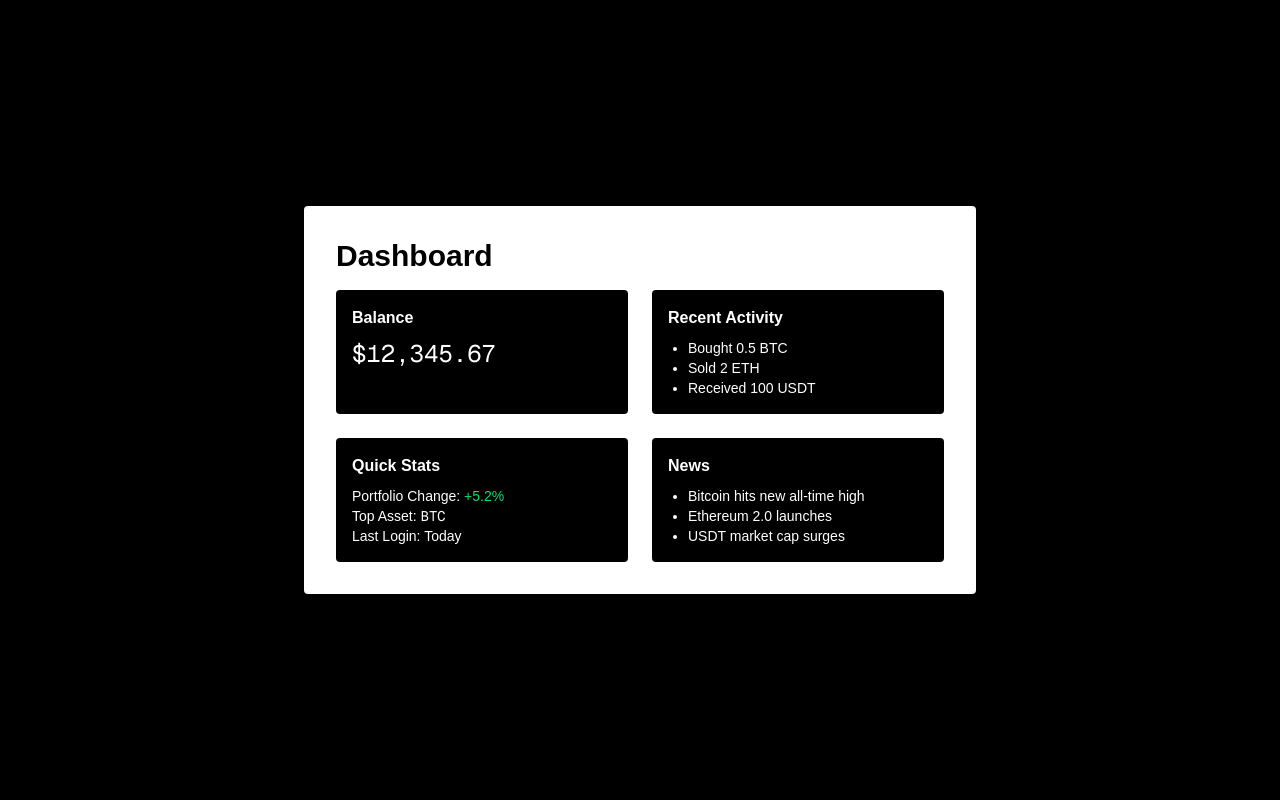
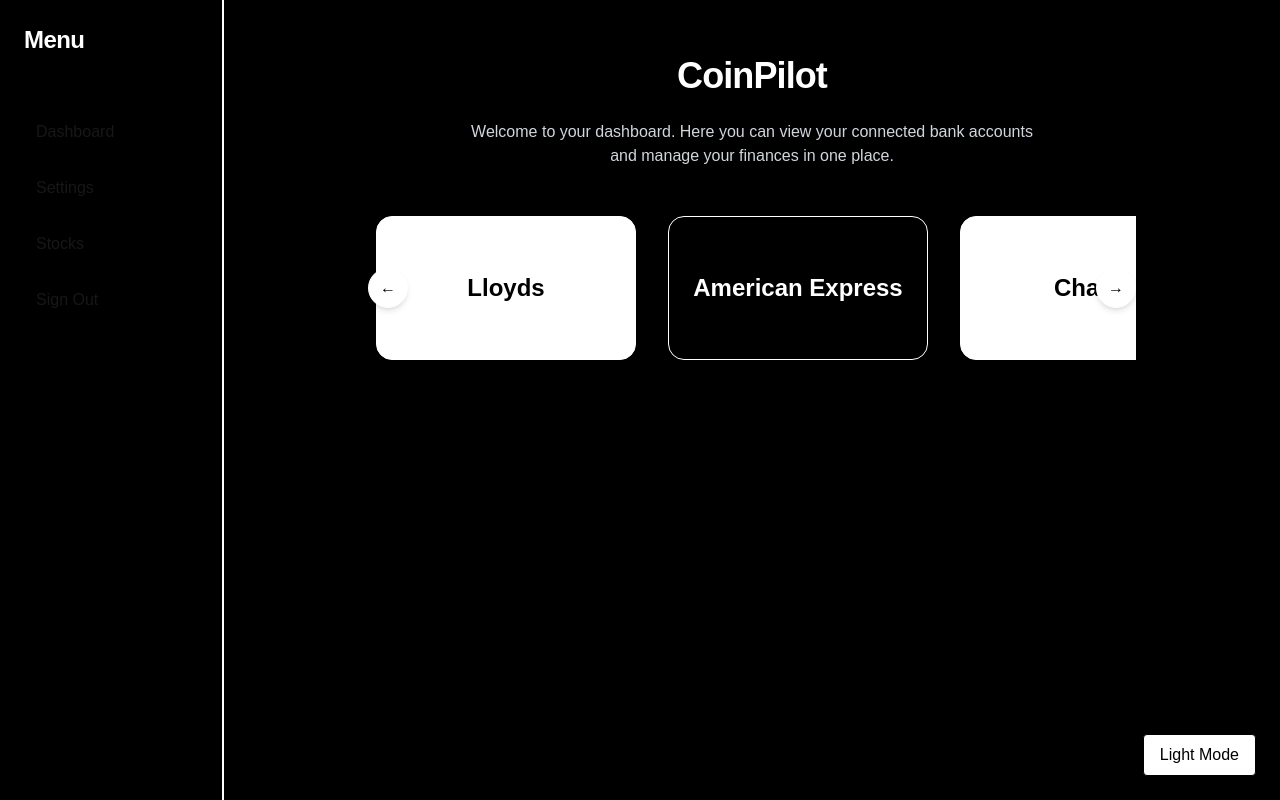
Before and after one commit to fdoorish/CoinPilot, a Next.js app in the folder coinpilot/: page /dashboard in a window 1280 px wide. Built offline with nearby package versions, Linux system fonts and the light colour scheme.

Commit message:
Added pages for menu bar, added changed to dahsboard page

```diff
--- a/coinpilot/app/dashboard/page.tsx
+++ b/coinpilot/app/dashboard/page.tsx
@@ -1,39 +1,147 @@
+"use client";
+
+import { useState, useRef } from "react";
+import { useRouter } from "next/navigation";
+import Link from "next/link";
+
+const accounts = [
+	{ name: "Lloyds" },
+	{ name: "American Express" },
+	{ name: "Chase" },
+	{ name: "Monzo" },
+	{ name: "Revolut" },
+];
+
 export default function DashboardPage() {
+	const [menuOpen, setMenuOpen] = useState(false);
+	const [darkMode, setDarkMode] = useState(true);
+	const carouselRef = useRef<HTMLDivElement>(null);
+	const router = useRouter();
+
+	// Carousel scroll handler (faster)
+	function scrollCarousel(direction: "left" | "right") {
+		if (!carouselRef.current) return;
+		const width = carouselRef.current.offsetWidth;
+		if (direction === "left") {
+			carouselRef.current.scrollBy({ left: -width, behavior: "smooth" });
+		} else {
+			carouselRef.current.scrollBy({ left: width, behavior: "smooth" });
+		}
+	}
+
+	// Allow horizontal scroll with mouse wheel (faster)
+	function handleWheel(e: React.WheelEvent<HTMLDivElement>) {
+		if (carouselRef.current && Math.abs(e.deltaY) > Math.abs(e.deltaX)) {
+			carouselRef.current.scrollBy({ left: e.deltaY * 2, behavior: "smooth" });
+			e.preventDefault();
+		}
+	}
+
+	// Theme classes
+	const theme = darkMode
+		? {
+				bg: "bg-black",
+				text: "text-white",
+				sidebar: "bg-black border-r-2 border-white",
+				card: (i: number) =>
+					i % 2 === 0
+						? "bg-white text-black border border-white"
+						: "bg-black text-white border border-white",
+				button: "bg-white text-black hover:bg-gray-200",
+				arrow: "bg-white text-black border border-white",
+		  }
+		: {
+				bg: "bg-white",
+				text: "text-black",
+				sidebar: "bg-white border-r-2 border-black",
+				card: (i: number) =>
+					i % 2 === 0
+						? "bg-white text-black border border-black"
+						: "bg-black text-white border border-black",
+				button: "bg-black text-white hover:bg-gray-800",
+				arrow: "bg-black text-white border border-black",
+		  };
+
 	return (
-    <main className="flex min-h-screen flex-col items-center justify-center bg-black">
-      <div className="w-full max-w-2xl p-8 bg-white rounded shadow">
-        <h1 className="text-3xl font-bold mb-4 text-black">Dashboard</h1>
-        <div className="grid grid-cols-1 md:grid-cols-2 gap-6">
-          <div className="p-4 bg-black rounded">
-            <h2 className="font-semibold mb-2 text-white">Balance</h2>
-            <p className="text-2xl font-mono text-white">$12,345.67</p>
+		<div className={`flex min-h-screen ${theme.bg} transition-colors duration-300`}>
+			{/* Sidebar */}
+			<aside className={`hidden md:flex flex-col w-56 p-6 shadow-lg ${theme.sidebar}`} style={{ minHeight: '100vh', height: '100vh' }}>
+				<h2 className={`text-2xl font-bold mb-10 tracking-tight ${theme.text}`}>Menu</h2>
+				<nav className="flex flex-col gap-4 mt-4">
+					<Link href="/dashboard" className={`${theme.text}/90 hover:${theme.text} font-medium py-2 px-3 rounded transition-colors bg-black/0 hover:bg-black/10`}>
+						Dashboard
+					</Link>
+					<Link href="/settings" className={`${theme.text}/90 hover:${theme.text} font-medium py-2 px-3 rounded transition-colors bg-black/0 hover:bg-black/10`}>
+						Settings
+					</Link>
+					<Link href="/stocks" className={`${theme.text}/90 hover:${theme.text} font-medium py-2 px-3 rounded transition-colors bg-black/0 hover:bg-black/10`}>
+						Stocks
+					</Link>
+					<button
+						onClick={() => router.push("/")}
+						className={`${theme.text}/90 hover:${theme.text} font-medium py-2 px-3 rounded transition-colors bg-black/0 hover:bg-black/10 text-left`}
+					>
+						Sign Out
+					</button>
+				</nav>
+			</aside>
+			{/* Main Content */}
+			<main className="flex-1 flex flex-col items-center justify-start py-12 px-4 md:px-16">
+				<h1 className={`text-4xl font-bold mb-6 mt-2 tracking-tight ${theme.text}`}>CoinPilot</h1>
+				<p className={`text-center max-w-xl mb-8 ${theme.text === "text-white" ? "text-gray-300" : "text-gray-500"}`}>
+					Welcome to your dashboard. Here you can view your connected bank accounts and manage your finances in one place.
+				</p>
+				<div className="relative w-full max-w-3xl flex items-center">
+					<button
+						aria-label="Scroll left"
+						onClick={() => scrollCarousel("left")}
+						className={`hidden sm:flex items-center justify-center w-10 h-10 rounded-full absolute left-0 z-10 shadow-md ${theme.arrow}`}
+						style={{ top: "50%", transform: "translateY(-50%)" }}
+					>
+						&#8592;
+					</button>
+					<div
+						ref={carouselRef}
+						onWheel={handleWheel}
+						className="flex gap-8 overflow-x-auto no-scrollbar py-4 px-2 w-full"
+						style={{ scrollSnapType: "x mandatory" }}
+					>
+						{accounts.map((acc, i) => (
+							<div
+								key={acc.name + i}
+								className={`min-w-[260px] h-36 rounded-2xl shadow-lg flex items-center justify-center text-2xl font-semibold transition-colors duration-300 ${theme.card(i)}`}
+								style={{ scrollSnapAlign: "center" }}
+							>
+								{acc.name}
 							</div>
-          <div className="p-4 bg-black rounded">
-            <h2 className="font-semibold mb-2 text-white">Recent Activity</h2>
-            <ul className="text-sm list-disc ml-5 text-white">
-              <li>Bought 0.5 BTC</li>
-              <li>Sold 2 ETH</li>
-              <li>Received 100 USDT</li>
-            </ul>
+						))}
 					</div>
-          <div className="p-4 bg-black rounded">
-            <h2 className="font-semibold mb-2 text-white">Quick Stats</h2>
-            <ul className="text-sm text-white">
-              <li>Portfolio Change: <span className="text-green-400">+5.2%</span></li>
-              <li>Top Asset: <span className="font-mono">BTC</span></li>
-              <li>Last Login: Today</li>
-            </ul>
+					<button
+						aria-label="Scroll right"
+						onClick={() => scrollCarousel("right")}
+						className={`hidden sm:flex items-center justify-center w-10 h-10 rounded-full absolute right-0 z-10 shadow-md ${theme.arrow}`}
+						style={{ top: "50%", transform: "translateY(-50%)" }}
+					>
+						&#8594;
+					</button>
 				</div>
-          <div className="p-4 bg-black rounded">
-            <h2 className="font-semibold mb-2 text-white">News</h2>
-            <ul className="text-sm list-disc ml-5 text-white">
-              <li>Bitcoin hits new all-time high</li>
-              <li>Ethereum 2.0 launches</li>
-              <li>USDT market cap surges</li>
-            </ul>
+				{/* Dark/Light mode toggle button */}
+				<button
+					onClick={() => setDarkMode((d) => !d)}
+					className={`fixed bottom-6 right-6 px-4 py-2 rounded shadow-lg border transition-colors duration-300 ${theme.button}`}
+				>
+					{darkMode ? "Light Mode" : "Dark Mode"}
+				</button>
+				<style jsx global>{`
+					.no-scrollbar::-webkit-scrollbar {
+						display: none;
+					}
+					.no-scrollbar {
+						-ms-overflow-style: none;
+						scrollbar-width: none;
+					}
+				`}</style>
+			</main>
 		</div>
-        </div>
-      </div>
-    </main>
 	);
 }
--- /dev/null
+++ b/coinpilot/app/settings/page.tsx
@@ -0,0 +1,10 @@
+export default function SettingsPage() {
+  return (
+    <main className="flex min-h-screen items-center justify-center bg-black text-white">
+      <div className="max-w-lg w-full p-8 bg-white text-black rounded shadow">
+        <h1 className="text-3xl font-bold mb-4">Settings</h1>
+        <p className="text-gray-700">This is the settings page. Add your settings controls here.</p>
+      </div>
+    </main>
+  );
+}
--- /dev/null
+++ b/coinpilot/app/stocks/page.tsx
@@ -0,0 +1,10 @@
+export default function StocksPage() {
+  return (
+    <main className="flex min-h-screen items-center justify-center bg-black text-white">
+      <div className="max-w-lg w-full p-8 bg-white text-black rounded shadow">
+        <h1 className="text-3xl font-bold mb-4">Stocks</h1>
+        <p className="text-gray-700">This is the stocks page. Add your stocks and investments here.</p>
+      </div>
+    </main>
+  );
+}
```
Lines whose indentation alone changed are shown as unchanged.
